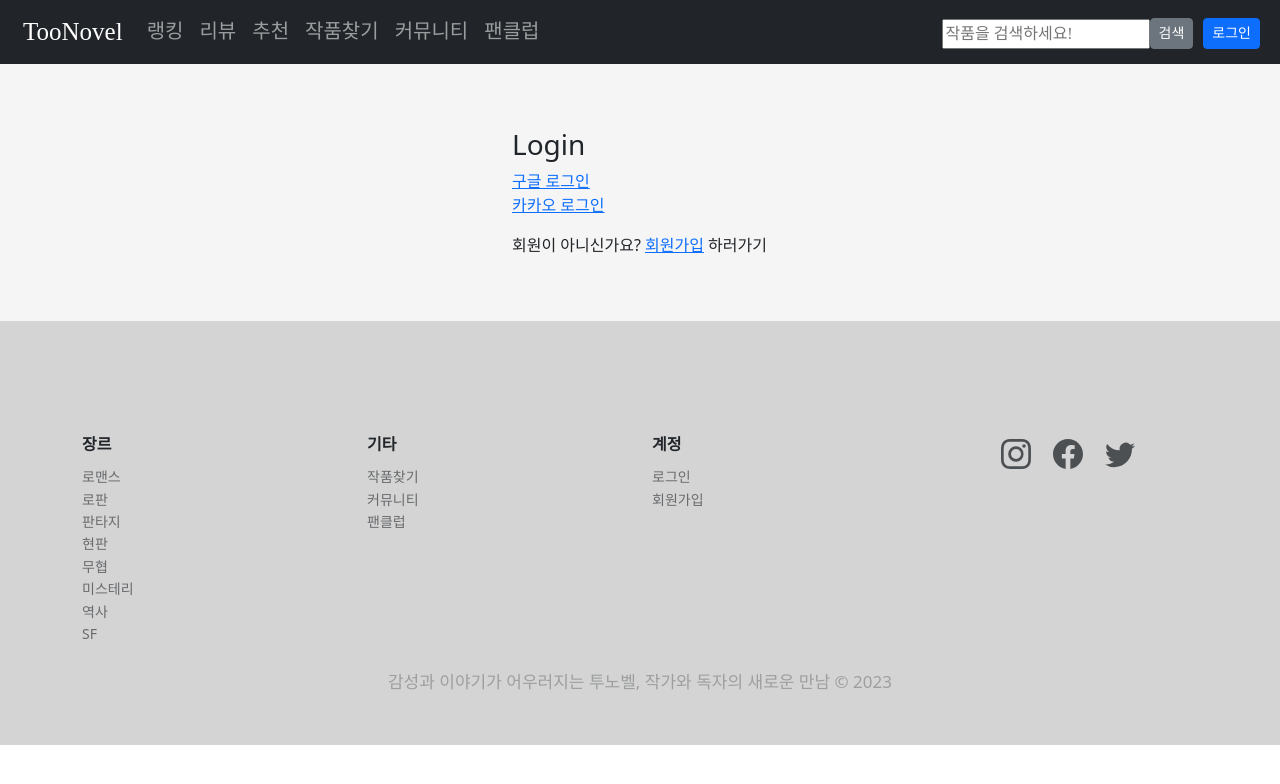
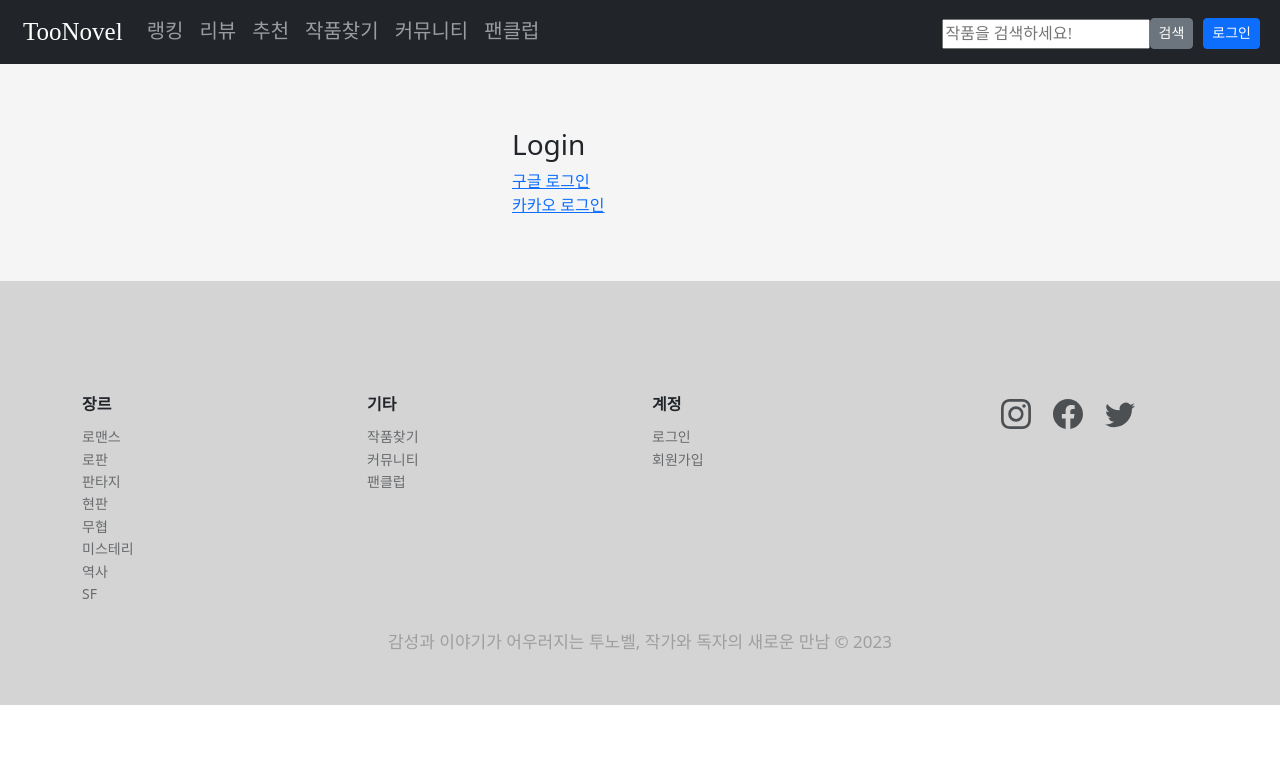
Before and after one commit to TooNovel/TooNovel-FE, a Vue app: page /login in a window 1280 px wide. Shown: the top 784 px of the page. Built offline with nearby package versions, Linux system fonts and the light colour scheme; no server answers; a web font is replaced by a local one; what vue-carousel-3d, vue-infinite-scroll would draw is missing.

Commit message:
:fire: 필요 없는 기능 삭제
- 자체 로그인 기능이 제외된 관계로 삭제

```diff
--- a/src/views/LoginPage.vue
+++ b/src/views/LoginPage.vue
@@ -6,7 +6,6 @@
       <br />
       <a :href="KaKaoLogin">카카오 로그인</a>
       <p></p>
-      <div>회원이 아니신가요? <a href="/join">회원가입</a> 하러가기</div>
     </div>
   </div>
 </template>
```
